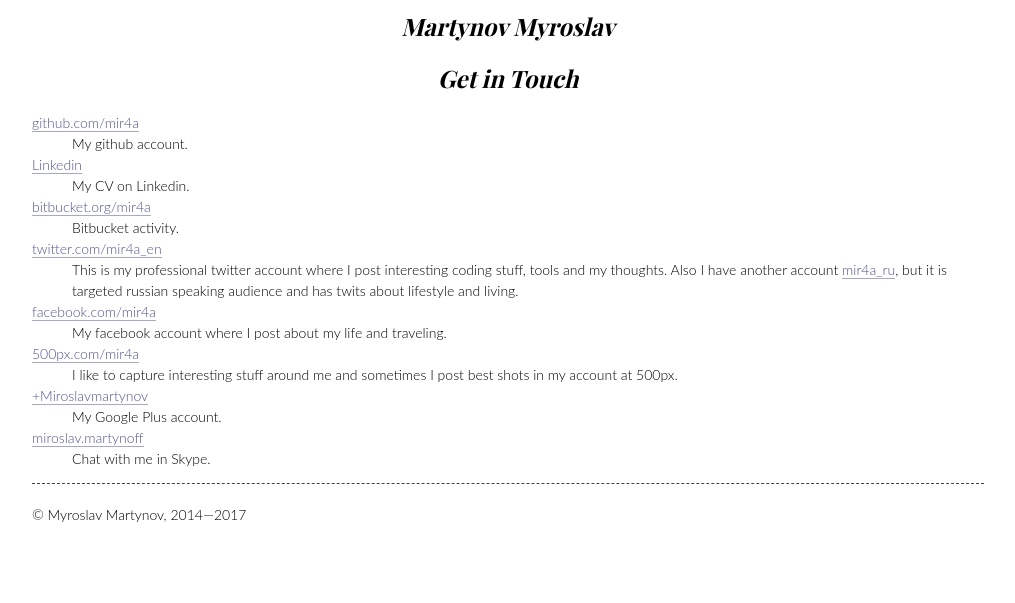
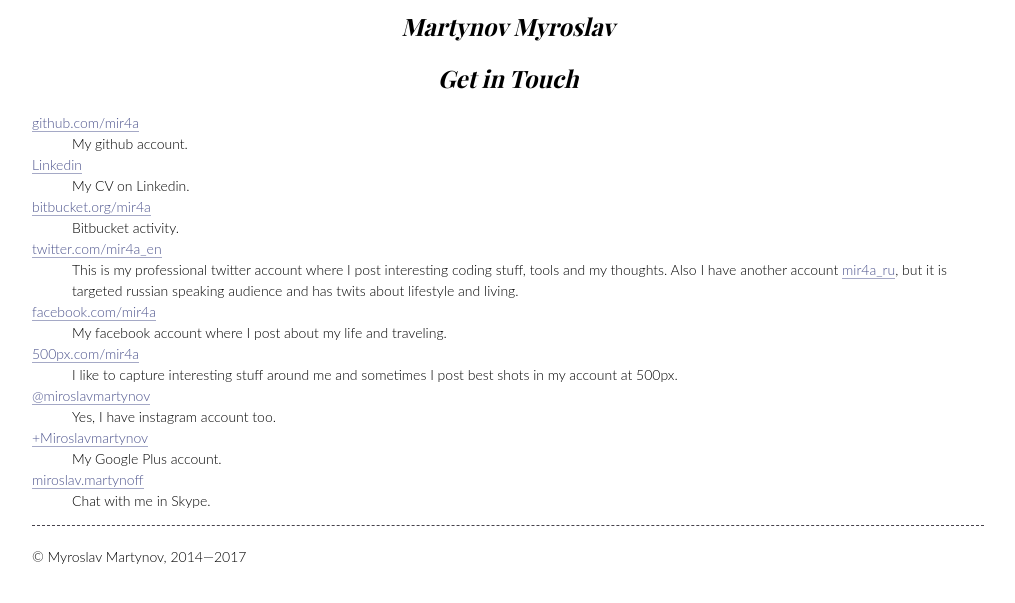
Before and after one commit to mir4a/mir4a.github.io, a Jekyll site: the page built from contact/index.html, in a window 1280 px wide. Shown: the top 603 px of the page, without its empty margins (132-1147 px from the left). Built offline with Jekyll 4.4.1, drawn with Linux system fonts in a browser that asks for light colours; some web fonts are replaced; Markdown is read by kramdown in place of the engine named in the settings.

Commit message:
update contact (instagram)

```diff
--- a/contact/index.html
+++ b/contact/index.html
@@ -51,6 +51,13 @@
       </dd>
 
       <dt>
+        <a href="https://www.instagram.com/miroslavmartynov/">@miroslavmartynov</a>
+      </dt>
+      <dd>
+        Yes, I have instagram account too.
+      </dd>
+
+      <dt>
         <a href="http://google.com/+Miroslavmartynov">+Miroslavmartynov</a>
       </dt>
       <dd>
```
